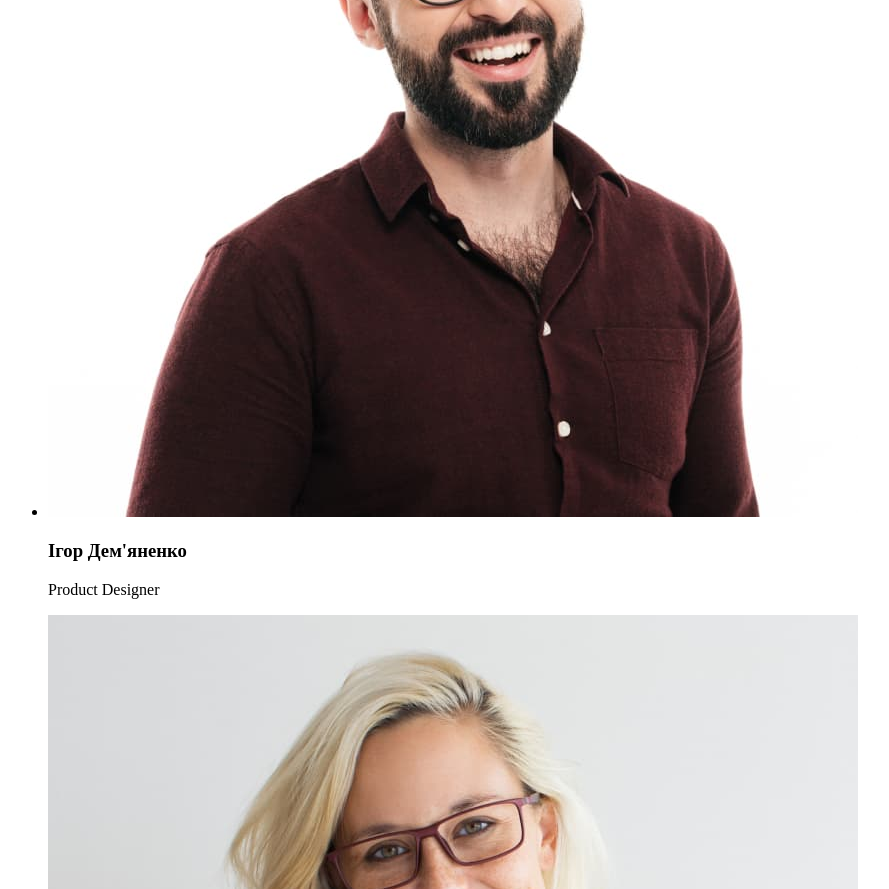
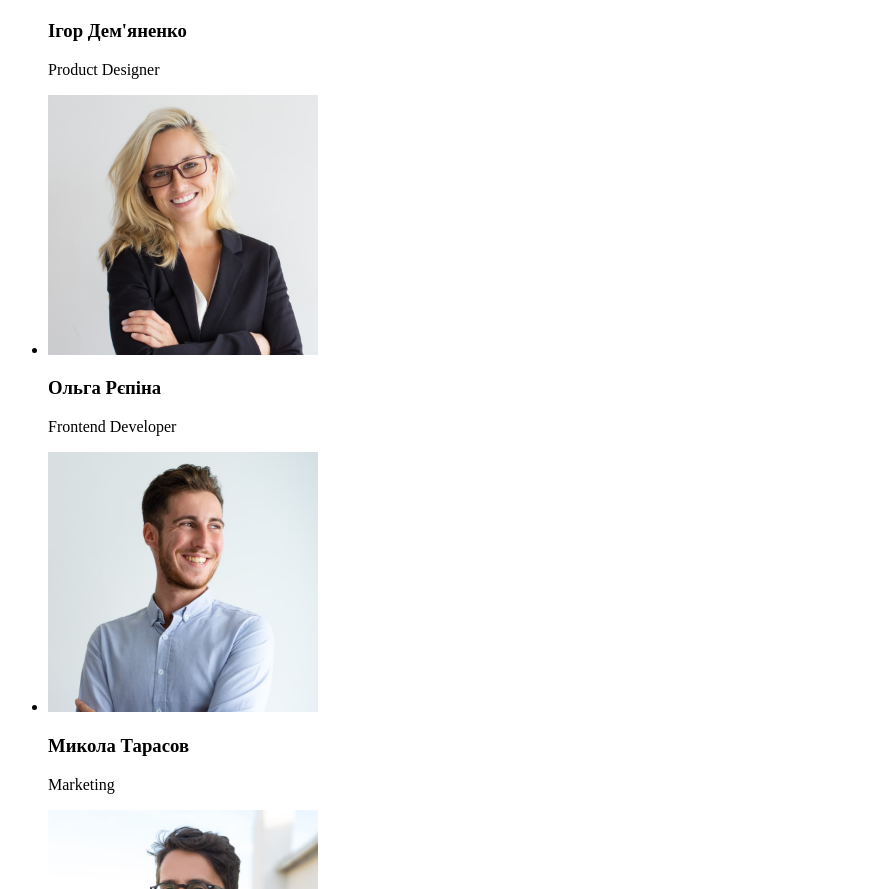
Before and after one commit to yanyanovich/goit-markup-hw-01, a plain HTML site: page index.html in a window 1280 px wide. Shown: the part 1911-2800 px from the top of the page, without its empty margins (0-889 px from the left). Drawn offline with Linux system fonts and the light colour scheme.

Commit message:
Finish project

```diff
--- a/index.html
+++ b/index.html
@@ -62,13 +62,13 @@
         <h2>Чим ми займаємося</h2>
         <ul>
           <li>
-            <img src="./images/img-2.jpg" alt="work" />
+            <img src="./images/img-2.jpg" width="370" height="294" alt="work" />
           </li>
           <li>
-            <img src="./images/img-1.jpg" alt="work" />
+            <img src="./images/img-1.jpg" width="370" height="294" alt="work" />
           </li>
           <li>
-            <img src="./images/img-3.jpg" alt="work" />
+            <img src="./images/img-3.jpg" width="370" height="294" alt="work" />
           </li>
         </ul>
       </section>
@@ -76,22 +76,42 @@
         <h2>Наша команда</h2>
         <ul>
           <li>
-            <img src="./images/person-1.jpg" alt="Igor Demyanenko" />
+            <img
+              src="./images/person-1.jpg"
+              width="270"
+              height="260"
+              alt="Igor Demyanenko"
+            />
             <h3>Ігор Дем'яненко</h3>
             <p>Product Designer</p>
           </li>
           <li>
-            <img src="./images/person-2.jpg" alt="Olha Repina" />
+            <img
+              src="./images/person-2.jpg"
+              width="270"
+              height="260"
+              alt="Olha Repina"
+            />
             <h3>Ольга Рєпіна</h3>
             <p>Frontend Developer</p>
           </li>
           <li>
-            <img src="./images/person-3.jpg" alt="Myloka Tarasov" />
+            <img
+              src="./images/person-3.jpg"
+              width="270"
+              height="260"
+              alt="Myloka Tarasov"
+            />
             <h3>Микола Тарасов</h3>
             <p>Marketing</p>
           </li>
           <li>
-            <img src="./images/person-4.jpg" alt="Mikhailo Ermakov" />
+            <img
+              src="./images/person-4.jpg"
+              width="270"
+              height="260"
+              alt="Mikhailo Ermakov"
+            />
             <h3>Михайло Єрмаков</h3>
             <p>UI Designer</p>
           </li>
```
